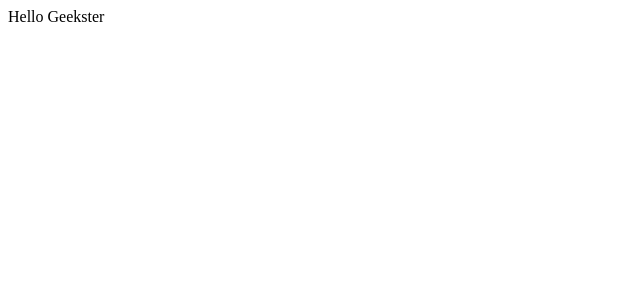
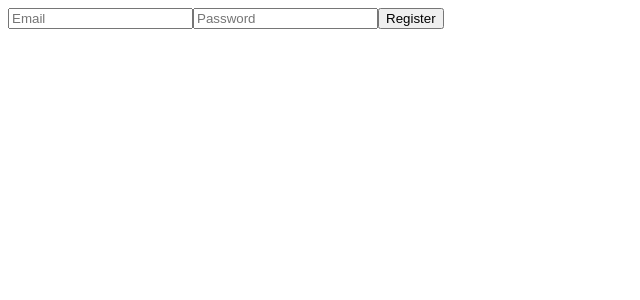
Before and after one commit to mshirhaan/fs19-geekster, a React (Vite) app: page /register in a window 1280 px wide. Shown: the top 300 px of the page, without its empty margins (0-640 px from the left). Built offline with nearby package versions, Linux system fonts and the light colour scheme.

Commit message:
authentication demo

```diff
--- a/package.json
+++ b/package.json
@@ -10,8 +10,10 @@
     "preview": "vite preview"
   },
   "dependencies": {
+    "firebase": "^10.12.4",
     "react": "^18.3.1",
-    "react-dom": "^18.3.1"
+    "react-dom": "^18.3.1",
+    "react-router-dom": "^6.25.1"
   },
   "devDependencies": {
     "@types/react": "^18.3.3",
--- a/src/App.jsx
+++ b/src/App.jsx
@@ -1,7 +1,53 @@
+import { useState } from "react";
 import "./App.css";
 
+import { auth } from "./firebaseConfig";
+
+import { BrowserRouter, Route, Routes, useNavigate } from "react-router-dom";
+import Signup from "./components/Signup";
+import Login from "./components/Login";
+import NewsFeed from "./components/NewsFeed";
+import { AuthProvider } from "./AuthContext";
+
 function App() {
-  return <div>Hello Geekster</div>;
+  console.log(auth);
+
+  const logout = async () => {
+    try {
+      await signOut(auth);
+      console.log("logged out");
+    } catch (error) {
+      console.log(error);
+    }
+  };
+
+  function Home() {
+    const navigate = useNavigate();
+
+    return (
+      <div>
+        <h1>Welcome</h1>
+        <button onClick={() => navigate("/login")}>Login</button>
+        <button onClick={() => navigate("/register")}>Register</button>
+      </div>
+    );
+  }
+
+  return (
+    <div>
+      <AuthProvider>
+        <BrowserRouter>
+          <Routes>
+            <Route path="/" element={<Home />} />
+            <Route path="/register" element={<Signup />} />
+            <Route path="/login" element={<Login />} />
+
+            <Route path="/newsfeed" element={<NewsFeed />} />
+          </Routes>
+        </BrowserRouter>
+      </AuthProvider>
+    </div>
+  );
 }
 
 export default App;
--- /dev/null
+++ b/src/AuthContext.jsx
@@ -0,0 +1,15 @@
+import { createContext, useState } from "react";
+
+const AuthContext = createContext();
+
+export const AuthProvider = ({ children }) => {
+  const [currentUser, setCurrentUser] = useState(null);
+
+  return (
+    <AuthContext.Provider value={{ currentUser, setCurrentUser }}>
+      {children}
+    </AuthContext.Provider>
+  );
+};
+
+export default AuthContext;
--- /dev/null
+++ b/src/components/Login.jsx
@@ -0,0 +1,53 @@
+import { signInWithEmailAndPassword } from "firebase/auth";
+import React, { useContext, useState } from "react";
+import { auth } from "../firebaseConfig";
+import { useNavigate } from "react-router-dom";
+import AuthContext from "../AuthContext";
+
+function Login() {
+  const [email, setEmail] = useState("");
+  const [password, setPassword] = useState("");
+
+  const { currentUser, setCurrentUser } = useContext(AuthContext);
+
+  console.log(currentUser);
+
+  const navigate = useNavigate();
+
+  const login = async () => {
+    try {
+      const userCredential = await signInWithEmailAndPassword(
+        auth,
+        email,
+        password
+      );
+      alert("Logged in successfully");
+      setCurrentUser(userCredential.user);
+      navigate("/newsfeed");
+    } catch (error) {
+      console.log(error);
+    }
+  };
+
+  return (
+    <div>
+      <input
+        type="email"
+        placeholder="Email"
+        value={email}
+        onChange={(e) => setEmail(e.target.value)}
+      />
+
+      <input
+        type="password"
+        placeholder="password"
+        value={password}
+        onChange={(e) => setPassword(e.target.value)}
+      />
+
+      <button onClick={login}>Login</button>
+    </div>
+  );
+}
+
+export default Login;
--- /dev/null
+++ b/src/components/NewsFeed.jsx
@@ -0,0 +1,13 @@
+import React, { useContext } from "react";
+import AuthContext from "../AuthContext";
+
+function NewsFeed() {
+  const { currentUser, setCurrentUser } = useContext(AuthContext);
+
+  if (!currentUser) {
+    return <div>Please login</div>;
+  }
+  return <div>NewsFeed</div>;
+}
+
+export default NewsFeed;
--- /dev/null
+++ b/src/components/Signup.jsx
@@ -0,0 +1,47 @@
+import { createUserWithEmailAndPassword } from "firebase/auth";
+import React, { useState } from "react";
+import { useNavigate } from "react-router-dom";
+import { auth } from "../firebaseConfig";
+
+function Signup() {
+  const [email, setEmail] = useState("");
+  const [password, setPassword] = useState("");
+
+  const navigate = useNavigate();
+
+  const register = async () => {
+    try {
+      const userCredential = await createUserWithEmailAndPassword(
+        auth,
+        email,
+        password
+      );
+      console.log(userCredential.user);
+      alert("Registered successfully");
+
+      navigate("/login");
+    } catch (error) {
+      console.log(error);
+    }
+  };
+
+  return (
+    <div>
+      <input
+        type="email"
+        placeholder="Email"
+        value={email}
+        onChange={(e) => setEmail(e.target.value)}
+      />
+      <input
+        type="password"
+        placeholder="Password"
+        value={password}
+        onChange={(e) => setPassword(e.target.value)}
+      />
+      <button onClick={register}>Register</button>
+    </div>
+  );
+}
+
+export default Signup;
--- /dev/null
+++ b/src/firebaseConfig.js
@@ -0,0 +1,19 @@
+// Import the functions you need from the SDKs you need
+import { initializeApp } from "firebase/app";
+
+import { getAuth } from "firebase/auth";
+
+const firebaseConfig = {
+  apiKey: "AIzaSyAOFdsoAyOuiRZMLAcA641dQqRlfm5U9hs",
+  authDomain: "geekster-f08e6.firebaseapp.com",
+  projectId: "geekster-f08e6",
+  storageBucket: "geekster-f08e6.appspot.com",
+  messagingSenderId: "752832355862",
+  appId: "1:752832355862:web:907a2bde1f8107c468df37",
+};
+
+// Initialize Firebase
+const app = initializeApp(firebaseConfig);
+const auth = getAuth(app);
+
+export { auth };
```
Also changed, not shown: 1 other file (tests, documents, lock files or other folders).
